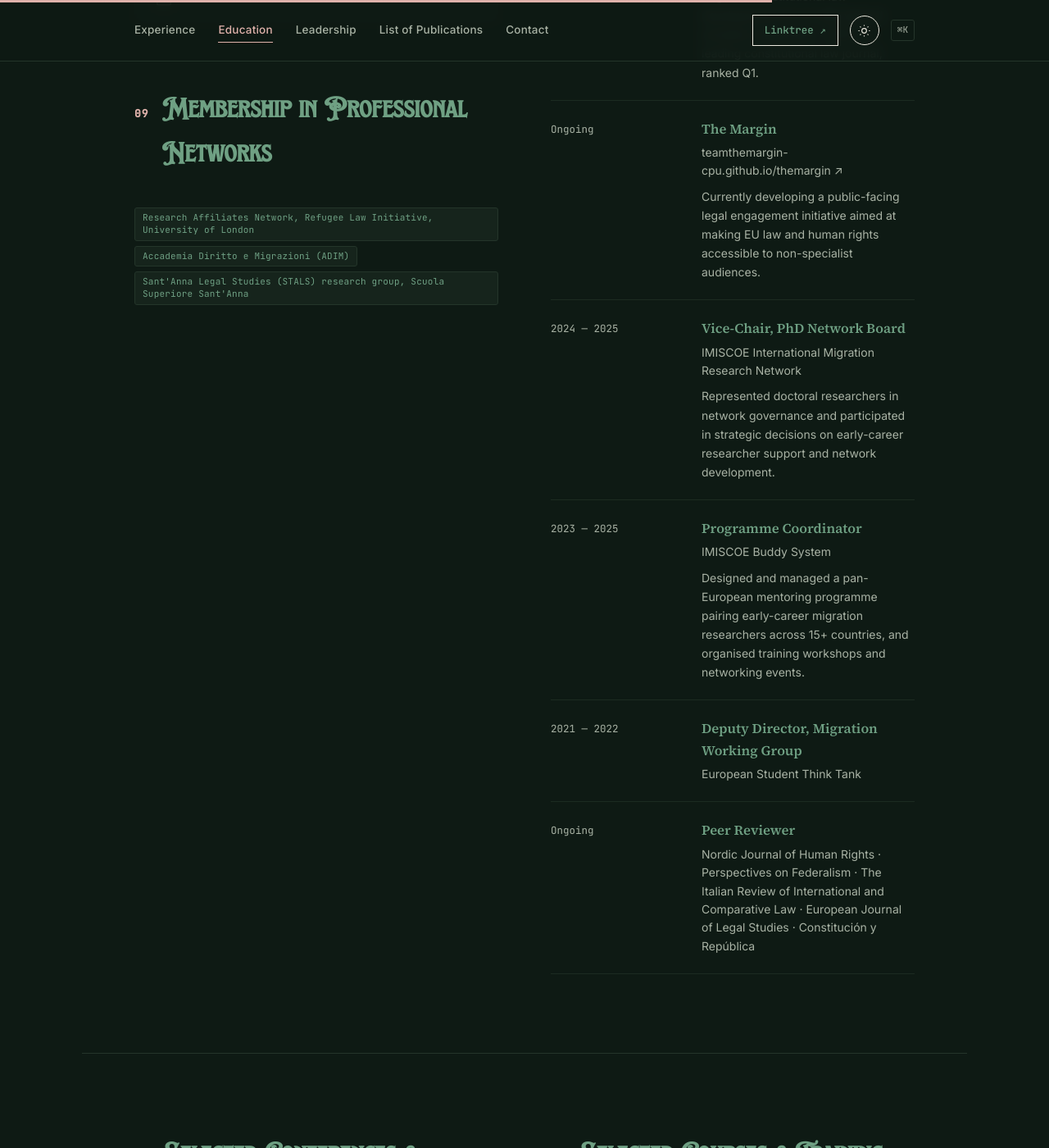
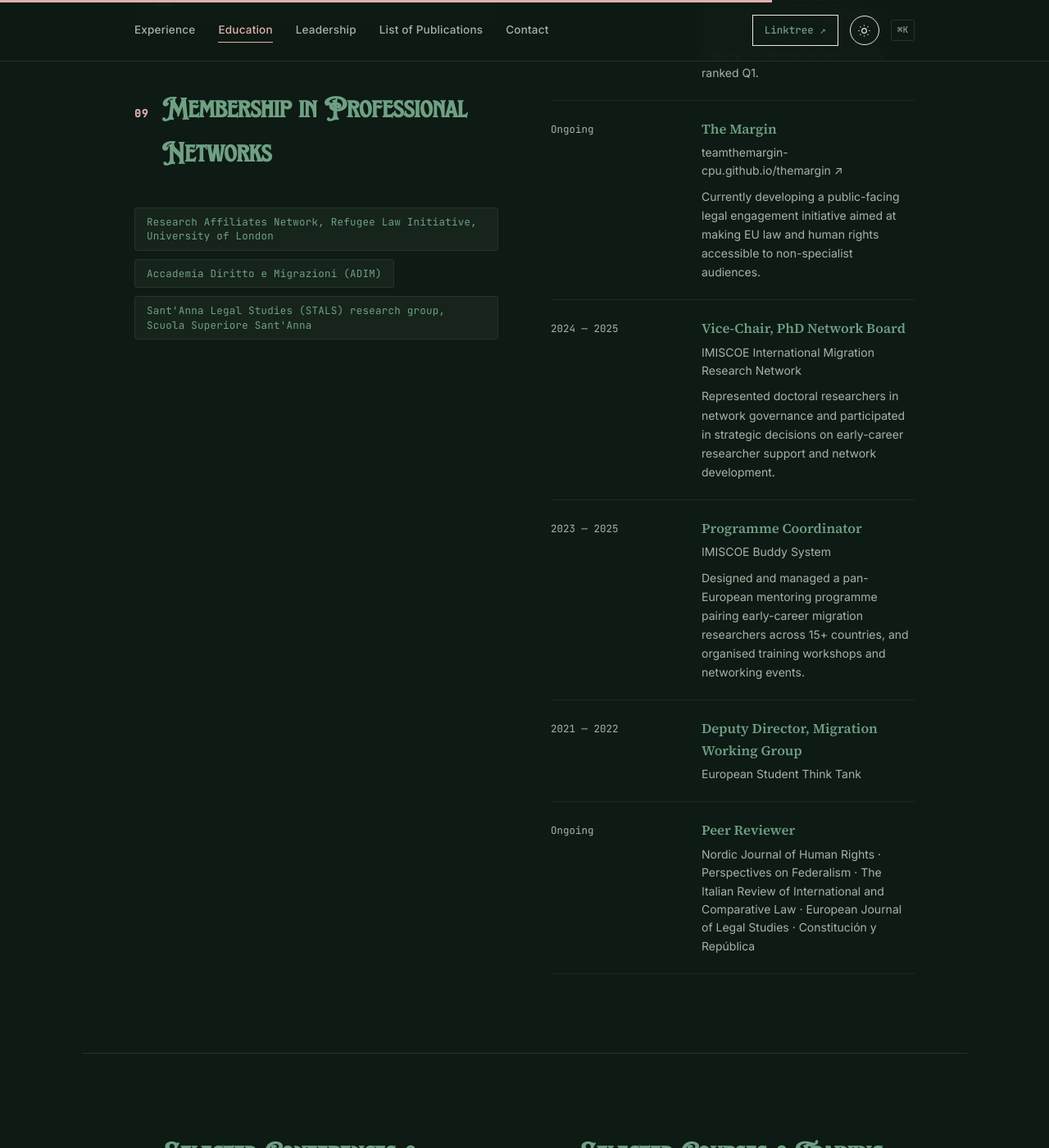
Before and after one commit to stalaveralodos-ux/s.talaveralodos, a Jekyll site: the page built from index.html, in a window 1280 px wide and 1400 px high, scrolled down 3752 px. Shown: the whole window at 82% size. Built offline with Jekyll 4.4.1, drawn with Linux system fonts in a browser that asks for light colours.

Commit message:
Add styles for network pills in professional networks
Added styles for membership network pills.

```diff
--- a/assets/style.css
+++ b/assets/style.css
@@ -1142,3 +1142,16 @@ ul{ list-style:none; margin:0; padding:0; }
   color: var(--ink);
   line-height: 1.75;
 }
+
+
+/* ============================================================
+   FASE 12 — Membership in Professional Networks como pills
+   Reutiliza .exp-keywords pero con texto más largo, así que
+   necesita algo más de tamaño y aire que las etiquetas cortas.
+   ============================================================ */
+.network-pills{ gap: 10px 12px; }
+.network-pills li{
+  font-family: var(--mono);
+  font-size: 12.5px;
+  padding: 8px 14px;
+}
```
